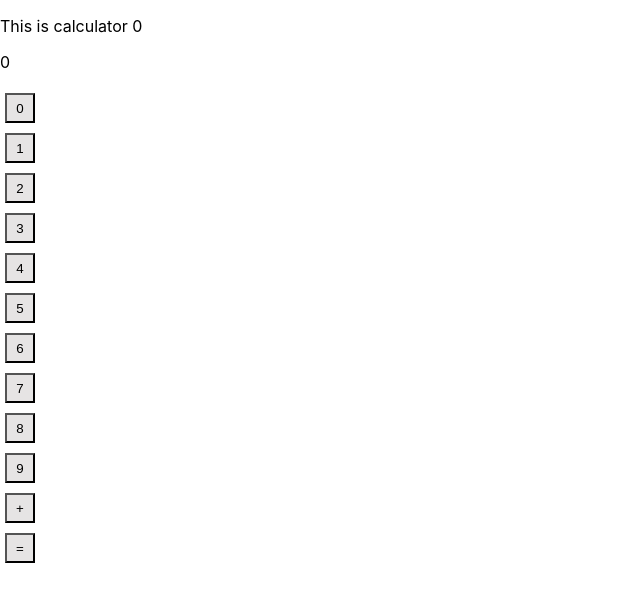
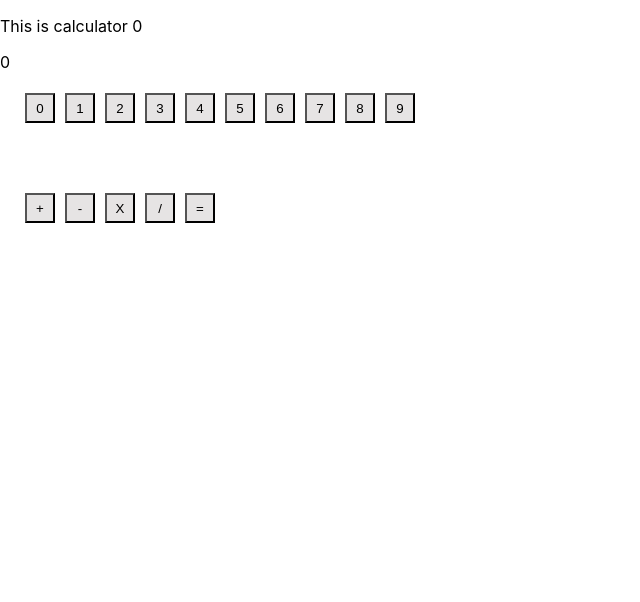
Before and after one commit to swapnilRahangdale/calculator, a React (Create React App) app: page / in a window 1280 px wide. Shown: the top 602 px of the page, without its empty margins (0-640 px from the left). Built offline with nearby package versions, Linux system fonts and the light colour scheme.

Commit message:
3rd change

```diff
--- a/src/common/Button.css
+++ b/src/common/Button.css
@@ -4,5 +4,6 @@
     width: 30px;
     height: 30px;
     margin: 5px;
+
     text-align: center;
 }
--- a/src/components/Cal/Cal.js
+++ b/src/components/Cal/Cal.js
@@ -61,6 +61,7 @@ const Cal = () => {
 
           setInputVal1(preValue => parseInt (preValue.toString() + 9));
         }},
+
     ];
 
     const operationArr = [
@@ -72,6 +73,37 @@ const Cal = () => {
           setInputVal1(0);
         }
       },
+        {
+           value: '-',
+           btFun: () =>{
+            setCurrentOperation('-');
+            setOperationValue(inputVal1);
+            setInputVal1(0);
+           }
+        },
+
+        {
+           value:'X',
+           btFun: () =>{
+            setCurrentOperation('X');
+            setOperationValue(inputVal1);
+            setInputVal1(0);
+
+
+           }
+
+        },
+
+        {
+             value: '/',
+             brFun: () =>{
+              setCurrentOperation('/');
+              setOperationValue(inputVal1);
+              setInputVal1(0)
+             }
+
+        },
+
 
       {
          value: '=',
@@ -83,8 +115,26 @@ const Cal = () => {
             })
 
           }else if(currentOperation === '-'){
+
+            setInputVal1((prevValue) =>{
+              return   operationValue - prevValue
+            })
+
+         } else if(currentOperation === 'X'){
+
+          setInputVal1((prevValue) =>{
+            return operationValue * prevValue
+
+          })
+
+         } else if(currentOperation === '/'){
+
+          setInputVal1((prevValue) =>{
+            return operationValue / prevValue
+
+          })
+
          }
-
 
 
       }
--- /dev/null
+++ b/src/components/CalWrapper/CalWrapper.css
@@ -0,0 +1,20 @@
+.main-cal{
+margin-left: 20px;
+
+}
+
+.bt-name{
+    display: flex;
+    width: 400px;
+    height: 100px;
+    justify-content: space-around;
+}
+
+.op-name{
+
+    display: flex;
+    width: 200px;
+    height: 100px;
+    justify-content: space-around;
+
+}
--- a/src/components/CalWrapper/CalWrapper.js
+++ b/src/components/CalWrapper/CalWrapper.js
@@ -1,4 +1,5 @@
 import Button from "../../common/Button";
+import './CalWrapper.css'
 
 const CalWrapper = (props) => {
 
@@ -18,10 +19,14 @@ const CalWrapper = (props) => {
 
     console.log("allBttton",allBttton)
   return (
-    <div>
+    <div className = "main-cal">
 
+      <div className = "bt-name">
       {allBttton}
-      {allOperationBt}
+      </div>
+      <div className = "op-name">
+       {allOperationBt}
+      </div>
 
     </div>
   );
```
Also changed, not shown: src/App.js (line endings or trailing spaces).
